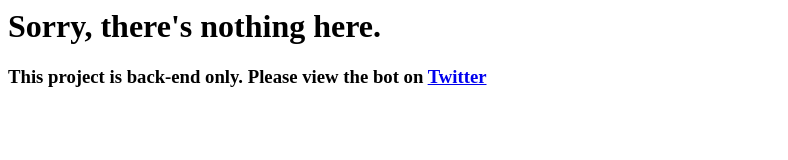
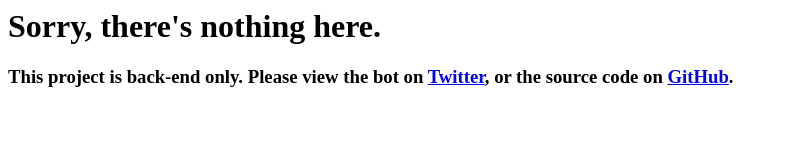
Before and after one commit to rosemarielle/hourly-xiao, a website: page public/index.html in a window 1280 px wide. Shown: the whole page, without its empty margins (0-788 px from the left). Drawn offline with Linux system fonts and the light colour scheme.

Commit message:
Update index.html

```diff
--- a/public/index.html
+++ b/public/index.html
@@ -1,7 +1,7 @@
-<title>Tracery Twitter Bot Example</title>
+<title>Xiao Bot</title>
 <h1>
   Sorry, there's nothing here.
 </h1>
 <h3>
-  This project is back-end only.  Please view the bot on <a href="https://twitter.com/hourlyadeptus">Twitter</a>
+  This project is back-end only.  Please view the bot on <a href="https://twitter.com/hourlyadeptus">Twitter</a>, or the source code on <a href="github.com/rosemarielle/hourly-xiao">GitHub</a>.
 </h3>
```
